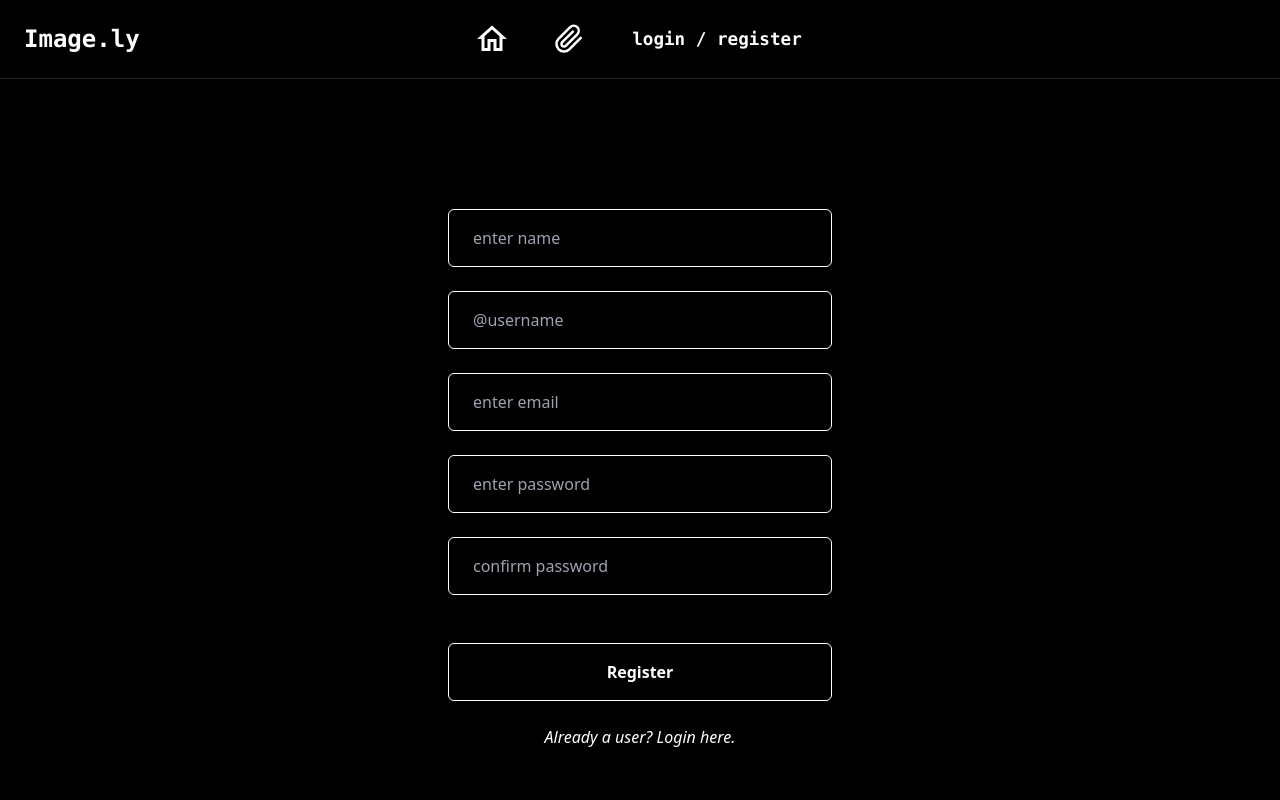
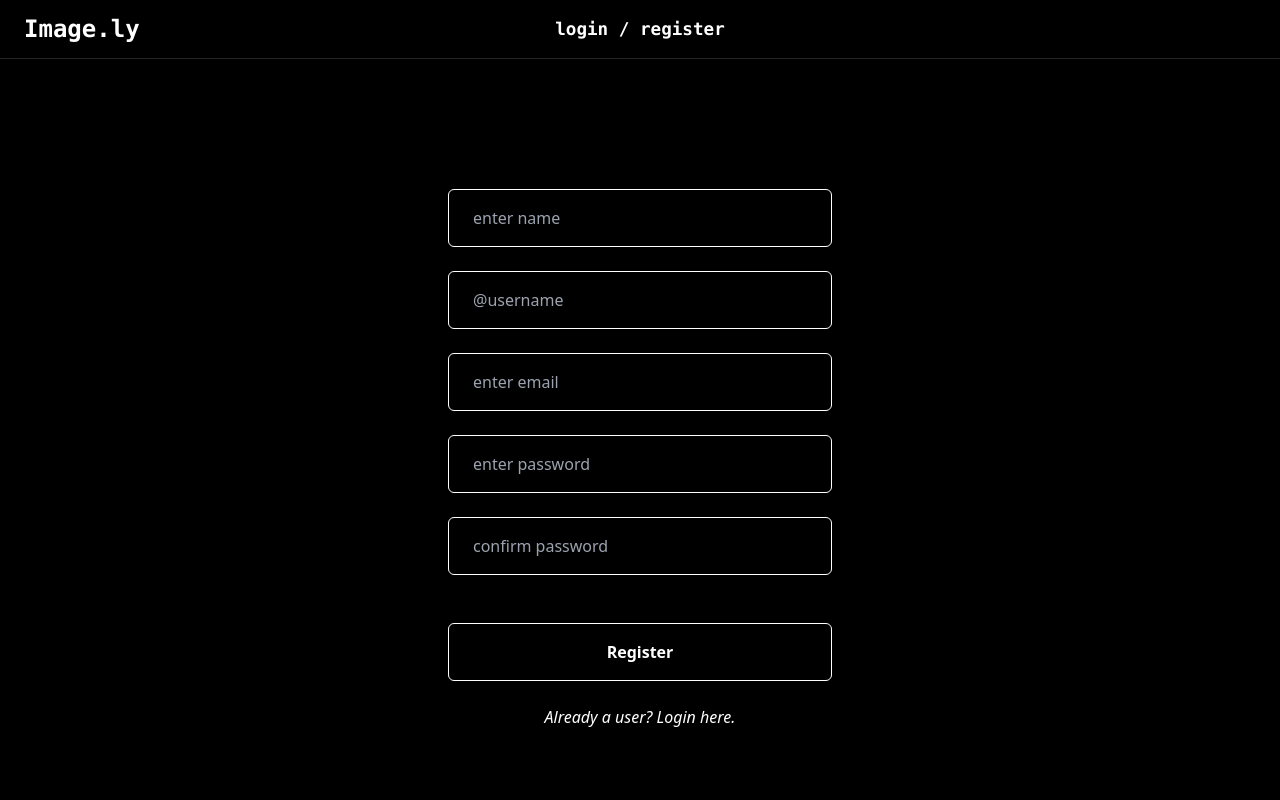
Before and after one commit to dawudarif/image.ly, a React (Create React App) app in the folder client/: page /register in a window 1280 px wide. Shown: the top 800 px of the page. Built offline with nearby package versions, Linux system fonts and the light colour scheme; no server answers; what ldrs would draw is missing.

Commit message:
updated login

```diff
--- a/client/src/components/Header.js
+++ b/client/src/components/Header.js
@@ -2,19 +2,20 @@ import { MdOutlineHome } from "react-icons/md";
 import { FiPaperclip } from "react-icons/fi";
 import { FiUser } from "react-icons/fi";
 import { IoLogOutOutline } from "react-icons/io5";
-import { NavLink } from "react-router-dom";
+import { NavLink, useNavigate } from "react-router-dom";
 import { useSelector } from "react-redux";
 import axios from "axios";
 
 const Header = () => {
   const size = 30;
+  const navigate = useNavigate();
   const state = useSelector((store) => store.account.userProfile);
 
   const logoutUser = async () => {
     try {
       const response = await axios.get("/api/users/logout");
       if (response) {
-        window.location.href = "/login";
+        navigate("/login");
       }
     } catch (error) {
       console.log(error);
@@ -26,6 +27,9 @@ const Header = () => {
       <h1 className="absolute left-6 block font-mono text-[1.5rem] font-semibold text-white xs:hidden">
         Image.ly
       </h1>
+
+      {state ? (
+        <>
           <NavLink
             to="/"
             className={({ isActive }) =>
@@ -42,9 +46,6 @@ const Header = () => {
           >
             <FiPaperclip size={size} color="white" />
           </NavLink>
-
-      {state ? (
-        <>
           <NavLink
             to="/profile"
             className={({ isActive }) =>
@@ -60,11 +61,7 @@ const Header = () => {
       ) : (
         <NavLink
           to="/login"
-          className={({ isActive, isPending }) =>
-            isActive
-              ? "rounded-lg bg-[#252525] p-2 font-mono text-[1.1rem] font-bold text-white"
-              : "p-2 font-mono text-[1.1rem] font-bold text-white"
-          }
+          className="font-mono text-[1.1rem] font-bold text-white"
         >
           login / register
         </NavLink>
--- a/client/src/pages/Login.js
+++ b/client/src/pages/Login.js
@@ -17,15 +17,21 @@ const Login = () => {
     e.preventDefault();
     setLoading(true);
     const body = { email, password };
-    const req = await axios.post("/api/users/auth", body, {
-      withCredentials: true,
-    });
-
-    if (req.status >= 200 && req.status <= 299) {
+    try {
+      const req = await axios.post("/api/users/auth", body, {
+        withCredentials: true,
+      });
+      console.log(req.status);
+      if (req.status >= 200 && req.status <= 299) {
+        window.location.href = "/";
+      } else {
+        setError("Something went wrong. Please try again later.");
+      }
+    } catch (error) {
+      console.log(error);
+      setError("An error occurred. Please try again later.");
+    } finally {
       setLoading(false);
-      navigate("/");
-    } else {
-      setError("Something went wrong. Please try again later.");
     }
   };
 
--- a/client/src/pages/Register.js
+++ b/client/src/pages/Register.js
@@ -32,7 +32,7 @@ const Register = () => {
       if (response.status !== 201) {
         setError(response.data);
       }
-      navigate("/");
+      window.location.href = "/";
     } catch (error) {
       setError(error.response.data.error);
     } finally {
```
Lines whose indentation alone changed are shown as unchanged.
